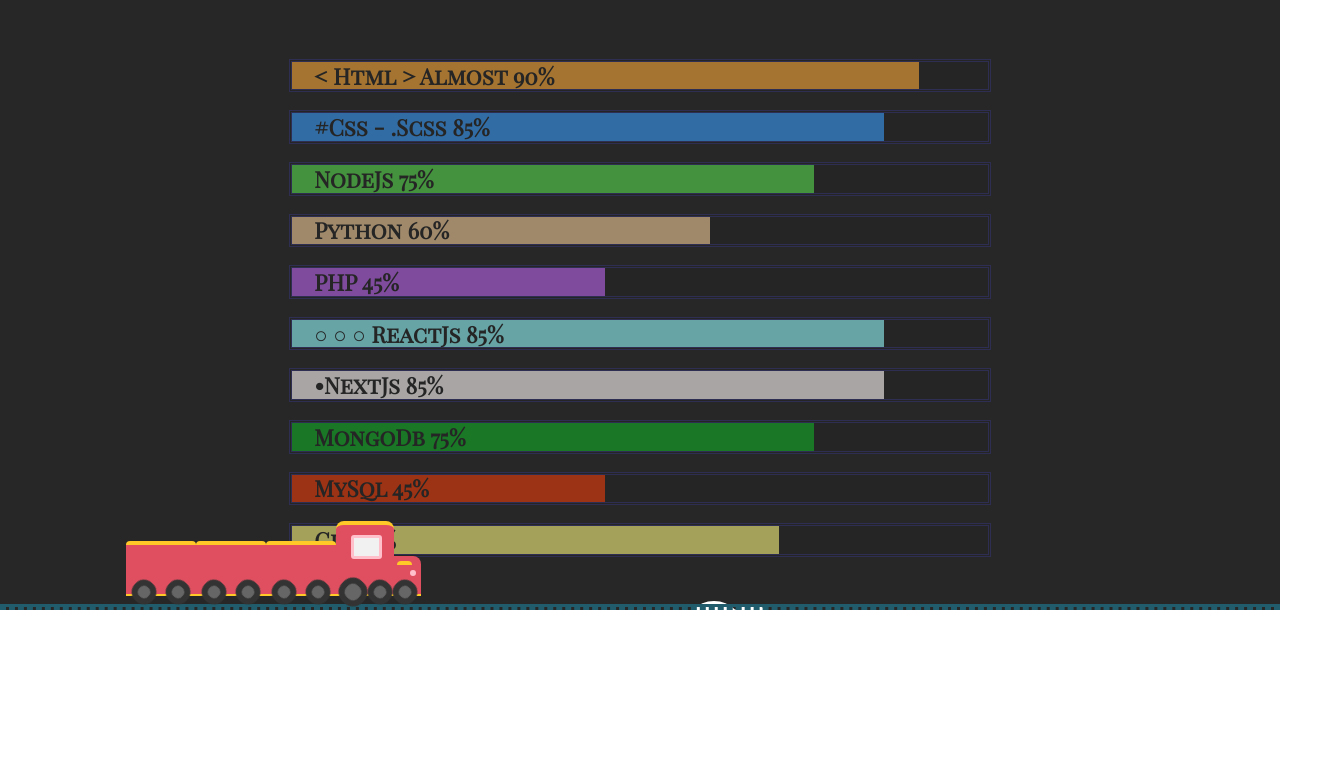
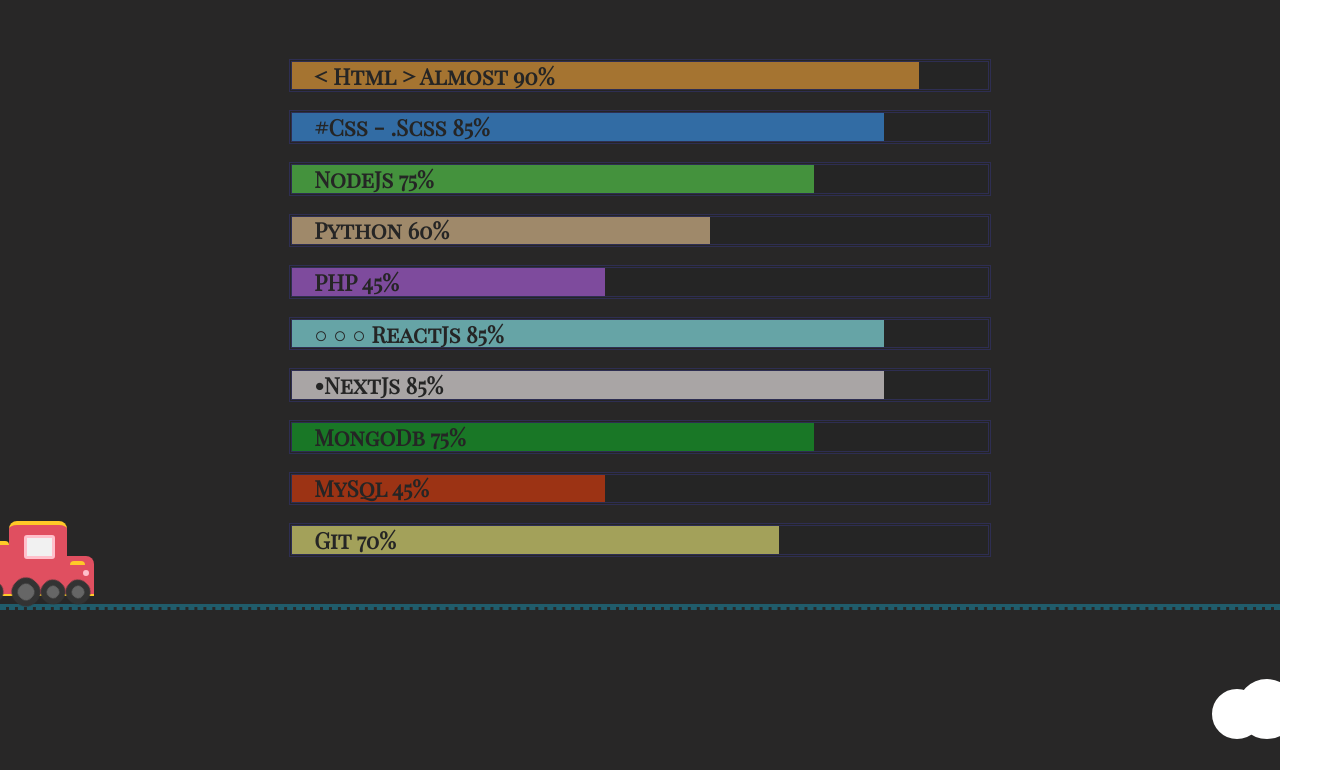
Before and after one commit to OnerBerk/portfolio, a Next.js app in the folder portfolio/: page /competence in a window 1280 px wide. Shown: the part 190-960 px from the top of the page, 1332 px wide, since content can reach past the window. Before the commit the page ends 869 px from the top, so only its background shows below. Built offline with nearby package versions, Linux system fonts and the light colour scheme; a web font is replaced by a local one.

Commit message:
head , link

```diff
--- a/portfolio/pages/competence.js
+++ b/portfolio/pages/competence.js
@@ -35,8 +35,8 @@
                     <div className={styles.progressBlock}><Progress done={45} color={"#EA3B08"} title={"MySql"}/></div><br/>
                     <div className={styles.progressBlock}><Progress done={70} color={"#F5F27D "} title={"Git"}/></div><br/>
                 </div><br/>
-                <Locomotive/>
             </div><br/>
+                <div className={styles.train}><Locomotive/></div>
         </div>
     )
 }
--- a/portfolio/styles/competence.module.scss
+++ b/portfolio/styles/competence.module.scss
@@ -4,7 +4,7 @@
   font-family: 'Elsie', cursive;
   padding: 1em;
   width: 100%;
-  height: 100vh;
+  height: 120vh;
 }
 .compContainer h1{
   font-size: 4em;
@@ -59,6 +59,8 @@
   color: snow;
   padding: 1em;
 }
+.train{
+}
 @media screen and (max-width:850px){
   .compContainer {
     font-size: 0.9em;
--- a/portfolio/styles/locomotive.module.scss
+++ b/portfolio/styles/locomotive.module.scss
@@ -43,7 +43,7 @@
 
 .sky .cloud:nth-child(1) {
   -webkit-animation: wind 80s infinite;
-  animation: wind 50s infinite;
+  animation: wind 100s infinite;
 }
 
 .sky .cloud:nth-child(2) {
@@ -197,7 +197,7 @@
 
 .train {
   -webkit-animation: voyage 20s linear infinite;
-  animation: voyage 20s linear infinite;
+  animation: voyage 80s linear infinite;
 }
 
 
```
